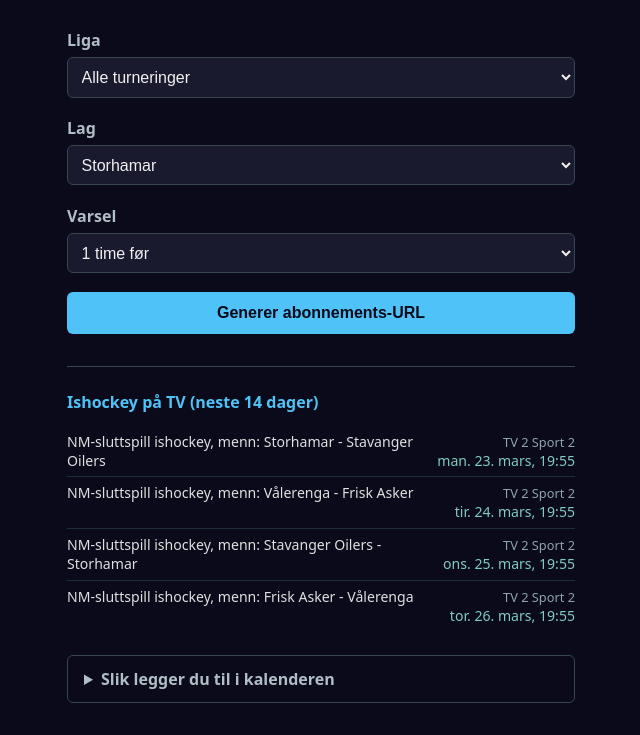
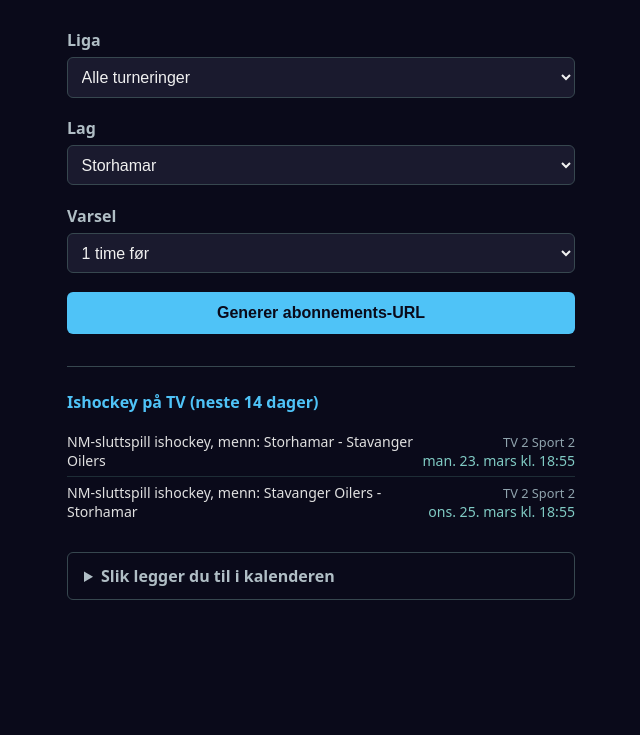
Before and after one commit to jannyg/puckplan, a website: page index.html in a window 1280 px wide. Shown: the part 104-839 px from the top of the page, without its empty margins (319-959 px from the left). After the commit the page ends 800 px from the top, so only its background shows below. Drawn offline with Linux system fonts and the light colour scheme.

Commit message:
feat: filter TV schedule by selected team, fix time display
- TV schedule now re-renders on team and league change, showing only
  broadcasts matching the selected team name
- Fixed time display: EPG API returns Norwegian local time (no timezone),
  was incorrectly adding Z suffix which shifted times by UTC offset

```diff
--- a/index.html
+++ b/index.html
@@ -156,7 +156,7 @@
       lagSelect.value = hasStorhamar ? 'storhamar' : (filtered[0]?.slug ?? '');
     }
 
-    document.getElementById('liga').addEventListener('change', updateTeamList);
+    document.getElementById('liga').addEventListener('change', () => { updateTeamList(); renderTvSchedule(); });
 
     document.getElementById('gen-btn').addEventListener('click', () => {
       const liga   = document.getElementById('liga').value;
@@ -179,33 +179,52 @@
 
     loadTeams();
 
+    let allBroadcasts = [];
+
+    const fmt = dt => {
+      // EPG returns Norwegian local time without timezone — parse as-is to avoid offset shifts
+      const [date, time] = dt.split('T');
+      const d = new Date(date + 'T00:00:00Z');
+      const weekday  = d.toLocaleString('no-NO', { weekday: 'short', timeZone: 'UTC' });
+      const dayMonth = d.toLocaleString('no-NO', { day: 'numeric', month: 'short', timeZone: 'UTC' });
+      const [h, m] = time.split(':');
+      return `${weekday} ${dayMonth} kl. ${h}:${m}`;
+    };
+
+    function renderTvSchedule() {
+      const list = document.getElementById('tv-list');
+      const teamName = teamsData.find(t => t.slug === document.getElementById('lag').value)?.name ?? '';
+      const visible = teamName
+        ? allBroadcasts.filter(b => b.title.includes(teamName))
+        : allBroadcasts;
+      if (!visible.length) {
+        list.innerHTML = `<p id="tv-empty">${teamName ? 'Ingen planlagte TV-sendinger for ' + teamName + '.' : 'Ingen planlagte sendinger funnet.'}</p>`;
+        return;
+      }
+      list.innerHTML = visible.map(b => `
+        <div class="tv-entry">
+          <span class="tv-title">${b.title}</span>
+          <span class="tv-meta">
+            <span class="tv-channel">${b.channel}</span><br>
+            ${fmt(b.startTime)}
+          </span>
+        </div>`).join('');
+    }
+
     async function loadTvSchedule() {
       const list = document.getElementById('tv-list');
       try {
         const res = await fetch('/data/tv-schedule.json');
         if (!res.ok) throw new Error('no data');
-        const { broadcasts } = await res.json();
-        if (!broadcasts.length) {
-          list.innerHTML = '<p id="tv-empty">Ingen planlagte sendinger funnet.</p>';
-          return;
-        }
-        const fmt = dt => {
-          const d = new Date(dt + (dt.endsWith('Z') ? '' : 'Z'));
-          return d.toLocaleString('no-NO', { weekday: 'short', month: 'short', day: 'numeric', hour: '2-digit', minute: '2-digit', timeZone: 'Europe/Oslo' });
-        };
-        list.innerHTML = broadcasts.map(b => `
-          <div class="tv-entry">
-            <span class="tv-title">${b.title}</span>
-            <span class="tv-meta">
-              <span class="tv-channel">${b.channel}</span><br>
-              ${fmt(b.startTime)}
-            </span>
-          </div>`).join('');
+        allBroadcasts = (await res.json()).broadcasts ?? [];
+        renderTvSchedule();
       } catch {
         list.innerHTML = '<p id="tv-empty">Kunne ikke laste TV-sendeplan.</p>';
       }
     }
 
+    document.getElementById('lag').addEventListener('change', renderTvSchedule);
+
     loadTvSchedule();
   </script>
 </body>
```
